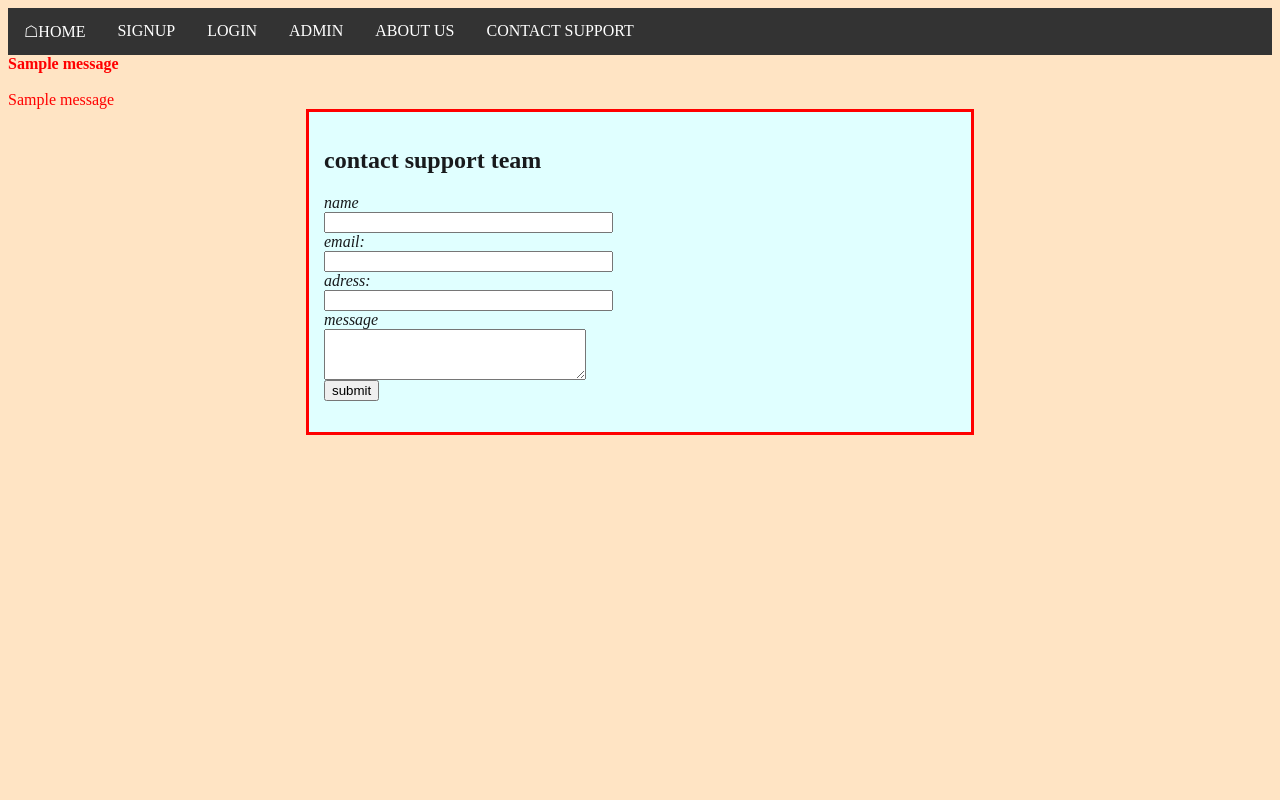
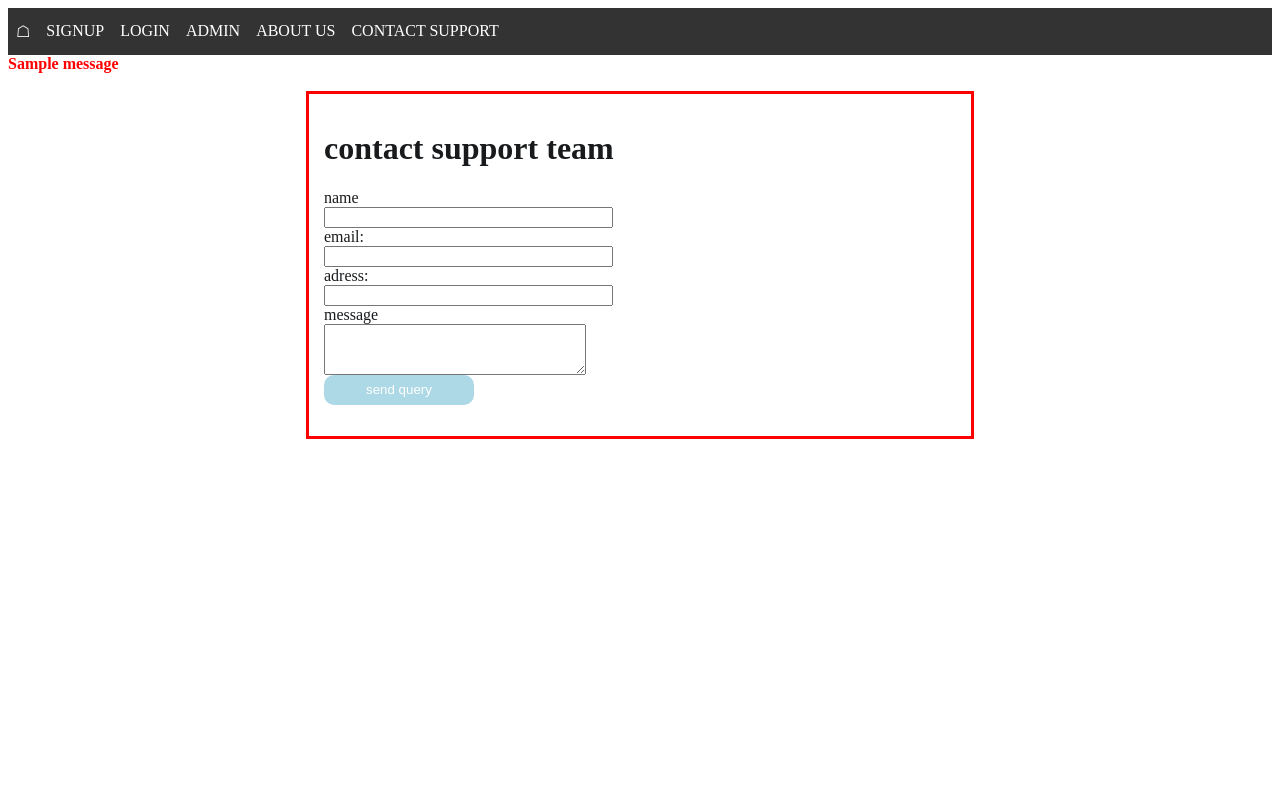
Before and after one commit to vsr73/blogssite, a Django app: page /contact/ in a window 1280 px wide. Run offline with Django 4.2, Linux system fonts and the light colour scheme; tables that the repository leaves empty hold one stand-in row (values such as "Sample post"); one stand-in notice (Sample message) is shown.

Commit message:
final version

```diff
--- a/blog/app/views.py
+++ b/blog/app/views.py
@@ -3,7 +3,7 @@
 from django.contrib.auth.models import User
 from django.contrib import messages
 from .forms import BlogForm
-from .models import Blogs
+from .models import *
 from django.contrib.auth.decorators import login_required
 # Create your views here.
 def home(request):
@@ -114,18 +114,22 @@
     if request.method == 'POST':
         p=request.POST['name']
         q=request.POST['address']
-        r=request.POST['emaill']
+        r=request.POST['email']
         s=request.POST['message']
-        support=blogersupport(name=p,address=q,email=r,message=s)
-        try:
-            support.save()
-            messages.info(request,'response submitted')
-            return redirect('home')
-        except:
-            messages.info(reequest,'error resubmit')
+        support=blogersupport.objects.create(name=p,address=q,email=r,message=s)
+        if len(p)==0 or len(q)==0 or len(r)==0 or len(s) == 0:
+            messages.info(request,'please fill all the details')
             return redirect('support')
-
-    return render(request,'app/bloggersupport.html')
+        else:
+            try:
+                support.save()
+                messages.info(request,'request submitted')
+                return redirect('home')
+            except:
+                messages.info(request,'error resubmit')
+                return redirect('support')
+    else:
+        return render(request,'app/bloggersupport.html')
 
 @login_required(login_url='login')
 def userprofile(request,pk):
--- a/blog/templates/app/bloggersupport.html
+++ b/blog/templates/app/bloggersupport.html
@@ -2,13 +2,11 @@
 
 {% block content %}
 <br><br>
-{% for message in messages %}
-<font color="red">{{message}}</font>
-{% endfor %}
+
 
 <div class="center">
-    <h2>contact support team</h2>
-    <form methdo="post">
+    <h1>contact support team</h2>
+    <form method="post">
         {% csrf_token %}
        <label for="">name</label><br>
        <input type="text" name="name" size="33"><br>
@@ -18,7 +16,7 @@
        <input type="text"name ="address" size="33"><br>
        <label for="">message</label><br>
        <textarea name="message" id="" cols="30" rows="3"></textarea><br>
-       <button value="submit">submit</button>
+       <button class="glow-on-hover" type="submit">send query</button>
     </form>
 </div>
 
--- a/blog/templates/app/createblog.html
+++ b/blog/templates/app/createblog.html
@@ -15,7 +15,7 @@
   <textarea name="description" id="" cols="30" rows="3" placeholder="decription" size="35"></textarea>
 
 
-  <input type="submit" value="create blog">
+  <button class="glow-on-hover" type="submit">createblog</button>
 
 
  </form>
--- a/blog/templates/app/editprofile.html
+++ b/blog/templates/app/editprofile.html
@@ -2,8 +2,8 @@
 
 {% block content %}
 
-<div align = "center">
-    <h2>register here</h2>
+<div  class = "center">
+    <h2>update details here</h2>
     {% for message in messages %}
      <font color ="red"> {{message}}</font>
      {% endfor %}
@@ -19,7 +19,7 @@
            <br>
            <input type="text" name="email" placeholder="email field" value="{{user.email}}"><br>
            <br>
-           <input type="submit" value="register">
+           <button class="glow-on-hover" type="submit">Update details</button>
 
         </form>
     </div>
--- a/blog/templates/app/login.html
+++ b/blog/templates/app/login.html
@@ -11,8 +11,9 @@
     username:<br>
     <input type="text" name="username" placeholder="username" required autofocus><br>
     password:<br>
-    <input type="password" name="password" placeholder="password" required autofocus><br>
-    <input type="submit" value="login">
+    <input type="password" name="password" placeholder="password" required ><br>
+    <br>
+    <button class="glow-on-hover" type="submit">login</button>
 </div>
 </form>
 
--- a/blog/templates/main.html
+++ b/blog/templates/main.html
@@ -1,7 +1,98 @@
 <html>
  <head>
-   <title>BLOGGIG WEBSITE</title>
+   <title>BLOGGNIG WEBSITE</title>
    <style>
+
+
+
+a {
+  color: red;
+  text-decoration: none;
+  text-transform: uppercase;
+}
+
+
+
+.glow-on-hover {
+    width: 150px;
+    height: 30px;
+    border: none;
+    outline: none;
+    color: #fff;
+    background:white;
+    cursor: pointer;
+    position: relative;
+    z-index: 0;
+    border-radius: 10px;
+}
+
+.glow-on-hover:before {
+    content: '';
+    background: linear-gradient(45deg, #ff0000, #ff7300, #fffb00, #48ff00, #00ffd5, #002bff, #7a00ff, #ff00c8, #ff0000);
+    position: absolute;
+    top: -2px;
+    left:-2px;
+    background-size: 400%;
+    z-index: -1;
+    filter: blur(5px);
+    width: calc(100% + 4px);
+    height: calc(100% + 4px);
+    animation: glowing 20s linear infinite;
+    opacity: 0;
+    transition: opacity .3s ease-in-out;
+    border-radius: 10px;
+}
+
+.glow-on-hover:active {
+    color: white
+}
+
+.glow-on-hover:active:after {
+    background: transparent;
+}
+
+.glow-on-hover:hover:before {
+    opacity: 1;
+}
+
+.glow-on-hover:after {
+    z-index: -1;
+    content: '';
+    position: absolute;
+    width: 100%;
+    height: 100%;
+    background:lightblue;
+    left: 0;
+    top: 0;
+    border-radius: 10px;
+}
+
+@keyframes glowing {
+    0% { background-position: 0 0; }
+    50% { background-position: 400% 0; }
+    100% { background-position: 0 0; }
+}
+
+
+
+
+
+
+
+
+
+
+
+
+
+
+
+
+
+
+
+
+
 
   ul {
   list-style-type: none;
@@ -19,7 +110,7 @@
   display: block;
   color: white;
   text-align: center;
-  padding: 14px 16px;
+  padding: 14px 8px;
   text-decoration: none;
 }
 
@@ -40,17 +131,19 @@
       border: 3px solid red;
       padding: 15px;
       align-items: "center";
-      background-color: lightcyan;
+
        }
     strong{
-    color:rgb(231, 173, 87);
-          }
+    color:rgb(201, 163, 94)     HTML SCSS
+
+
 
 a {
   color: red;
   text-decoration: none;
   text-transform: uppercase;
 }
+
 .content-box {
   box-sizing: content-box;
   Total width: 160px + (2 * 20px) + (2 * 8px) = 216px
@@ -62,12 +155,33 @@
 
 form{
       font-style: italic;
+      color:rgb(201, 163, 94);
 
 }
 
-body{
-  background-color: bisque;
+body {
+  font-style: italic;
+  background: white;
+  color:wheat;
+
 }
+
+
+
+h1{
+  color: rgb(201, 163, 94);
+}
+
+
+
+
+
+
+
+
+
+
+
 
 </style>
  </head>
@@ -77,7 +191,7 @@
     <!--head bar-->
     <div id='cssmenu'>
   <ul>
-  <li><a href="{% url 'home' %}">&#9750;home</a></li>
+  <li><a href="{% url 'home' %}">&#9750;</a></li>
   {% if user.is_authenticated %}
   <li><a href="{% url 'profile' request.user.id %}">user info</a>
   <li><a href="{% url 'logout' %}">logout</a></li>
@@ -114,6 +228,7 @@
 
 
 
+
  </body>
 
 
```
Also changed, not shown: blog/templates/app/editblog.html (+2 -19 lines), blog/templates/app/home.html (+9 -3 lines), blog/templates/app/register.html (+14 -5 lines), blog/db.sqlite3, blog/static/buttonstylinng.css (added), 1 other file.
